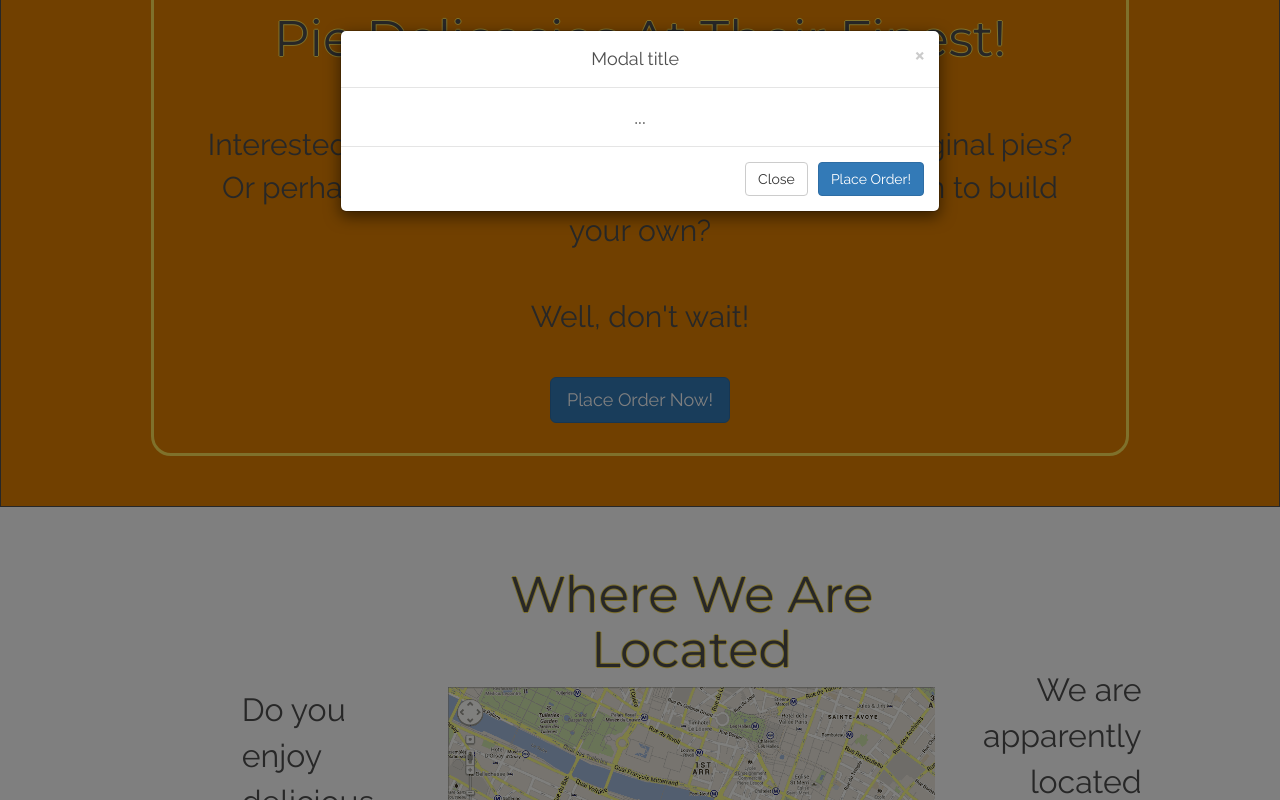
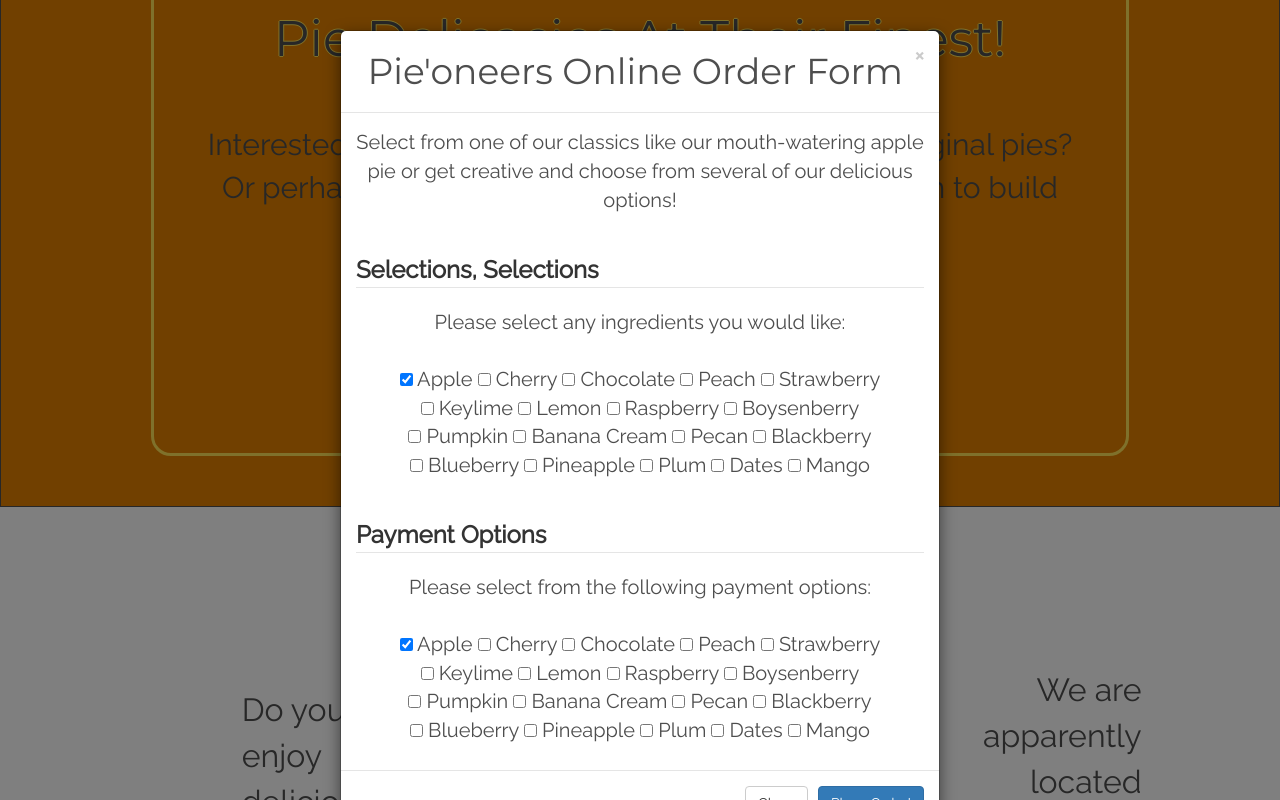
Before and after one commit to kevin-england/Pie, a plain HTML site: page index.html in a window 1280 px wide. Both pictures are taken after a click on the button "Place Order Now!". Shown: the part 933-1733 px from the top of the page. Drawn offline with nearby package versions, Linux system fonts and the light colour scheme.

Commit message:
Added more content and structure to order form, #6

```diff
--- a/default.css
+++ b/default.css
@@ -70,8 +70,17 @@
 .social1 {
   color: #4e4e4e;
   font-family: 'Montserrat', sans-serif;
-  font-size: 30px;
+  font-size: 40px;
+  margin-top: 20px;
   text-shadow: -1px 0 #ffe257, 0 1px #ffe257, 1px 0 #ffe257, 0 -1px #ffe257;
+}
+
+.social2 {
+  color: #4e4e4e;
+}
+
+.social2:hover {
+  color: #ffe257;
 }
 
 .map {
@@ -88,6 +97,17 @@
   font-size: 32px;
   margin-top: 140px;
   text-align: right;
+}
+
+.payment {
+  font-size: 24px;
+  font-weight: bold;
+  text-align: left;
+}
+
+.orders {
+  font-family: 'Montserrat', sans-serif;
+  font-size: 36px;
 }
 
 .feature1 {
--- a/index.html
+++ b/index.html
@@ -87,10 +87,70 @@
                   <div class="modal-content">
                     <div class="modal-header">
                       <button type="button" class="close" data-dismiss="modal" aria-label="Close"><span aria-hidden="true">&times;</span></button>
-                      <h4 class="modal-title" id="myModalLabel">Modal title</h4>
+                      <h4 class="modal-title" id="myModalLabel"><span class="orders">Pie'oneers Online Order Form</span></h4>
                     </div>
                     <div class="modal-body">
-                    ...
+                      <p>Select from one of our classics like our mouth-watering apple pie or get creative and choose from several of our delicious options!</p>
+                      <br>
+                      <fieldset>
+                        <legend class="payment">Selections, Selections</legend>
+                        <form action="file:///Users/nicholeengland/occs-three/week-one/thursday/exercise-twenty/index.html">
+                        <p>Please select any ingredients you would like:
+                          <br>
+                          <br>
+                          <input type="checkbox" name="experience" value="apple" checked="checked"> Apple
+                          <input type="checkbox" name="experience" value="cherry"> Cherry
+                          <input type="checkbox" name="experience" value="chocolate"> Chocolate
+                          <input type="checkbox" name="experience" value="peach"> Peach
+                          <input type="checkbox" name="experience" value="strawberry"> Strawberry
+                          <br>
+                          <input type="checkbox" name="experience" value="lime"> Keylime
+                          <input type="checkbox" name="experience" value="lemon"> Lemon
+                          <input type="checkbox" name="experience" value="raspberry"> Raspberry
+                          <input type="checkbox" name="experience" value="boysenberry"> Boysenberry
+                          <br>
+                          <input type="checkbox" name="experience" value="pumpkin"> Pumpkin
+                          <input type="checkbox" name="experience" value="banana"> Banana Cream
+                          <input type="checkbox" name="experience" value="pecan"> Pecan
+                          <input type="checkbox" name="experience" value="blackberry"> Blackberry
+                          <br>
+                          <input type="checkbox" name="experience" value="blueberry"> Blueberry
+                          <input type="checkbox" name="experience" value="pineapple"> Pineapple
+                          <input type="checkbox" name="experience" value="plum"> Plum
+                          <input type="checkbox" name="experience" value="date"> Dates
+                          <input type="checkbox" name="experience" value="mango"> Mango
+                        </p>
+                      </fieldset>
+                      <br>
+                      <fieldset>
+                        <legend class="payment">Payment Options</legend>
+                        <form action="file:///Users/nicholeengland/occs-three/week-one/thursday/exercise-twenty/index.html">
+                        <p>Please select from the following payment options:
+                          <br>
+                          <br>
+                          <input type="checkbox" name="experience" value="apple" checked="checked"> Apple
+                          <input type="checkbox" name="experience" value="cherry"> Cherry
+                          <input type="checkbox" name="experience" value="chocolate"> Chocolate
+                          <input type="checkbox" name="experience" value="peach"> Peach
+                          <input type="checkbox" name="experience" value="strawberry"> Strawberry
+                          <br>
+                          <input type="checkbox" name="experience" value="lime"> Keylime
+                          <input type="checkbox" name="experience" value="lemon"> Lemon
+                          <input type="checkbox" name="experience" value="raspberry"> Raspberry
+                          <input type="checkbox" name="experience" value="boysenberry"> Boysenberry
+                          <br>
+                          <input type="checkbox" name="experience" value="pumpkin"> Pumpkin
+                          <input type="checkbox" name="experience" value="banana"> Banana Cream
+                          <input type="checkbox" name="experience" value="pecan"> Pecan
+                          <input type="checkbox" name="experience" value="blackberry"> Blackberry
+                          <br>
+                          <input type="checkbox" name="experience" value="blueberry"> Blueberry
+                          <input type="checkbox" name="experience" value="pineapple"> Pineapple
+                          <input type="checkbox" name="experience" value="plum"> Plum
+                          <input type="checkbox" name="experience" value="date"> Dates
+                          <input type="checkbox" name="experience" value="mango"> Mango
+                        </p>
+                      </fieldset>
                     </div>
                     <div class="modal-footer">
                       <button type="button" class="btn btn-default" data-dismiss="modal">Close</button>
@@ -136,10 +196,10 @@
             <h2 class="social1">Find Us On:</h2>
           </div>
           <div class="col-md-3 col-md-offset-1">
-            <i class="fa fa-facebook-square"></i>
-            <i class="fa fa-twitter-square"></i>
-            <i class="fa fa-pinterest-p"></i>
-            <i class="fa fa-instagram"></i>
+            <a class="social2" href="http://www.facebook.com"><i class="fa fa-facebook-square"></i></a>
+            <a class="social2" href="http://www.twitter.com"><i class="fa fa-twitter-square"></i></a>
+            <a class="social2" href="http://www.pinterest.com"><i class="fa fa-pinterest-p"></i></a>
+            <a class="social2" href="http://www.instagram.com"><i class="fa fa-instagram"></i></a>
             <p class="social">Follow us and receive a discount when placing your next order!</p>
           </div>
           </div>
```
